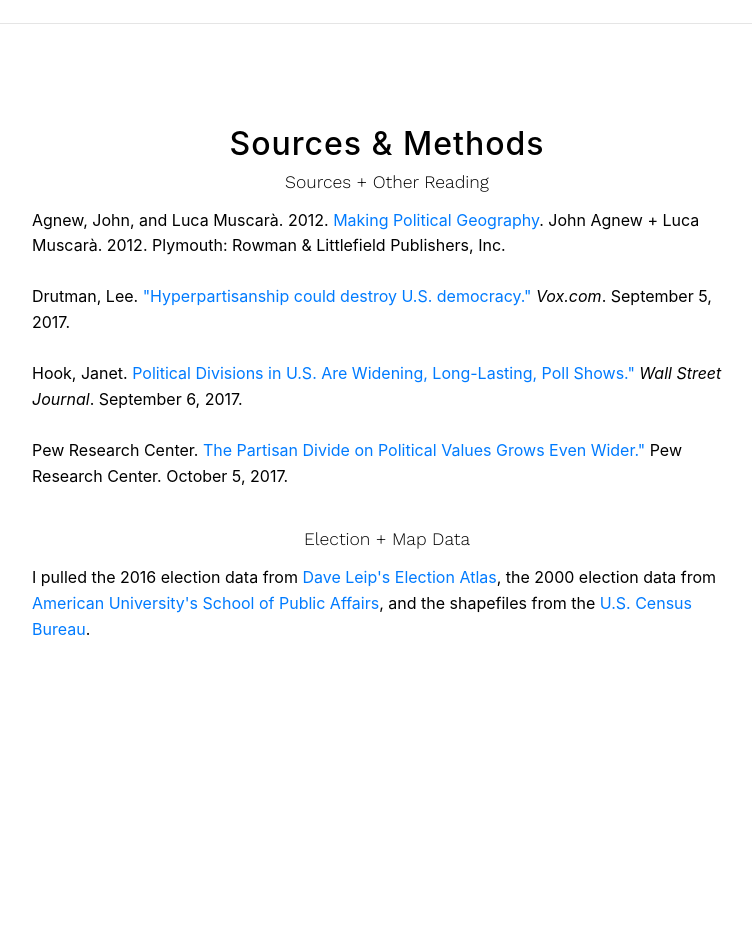
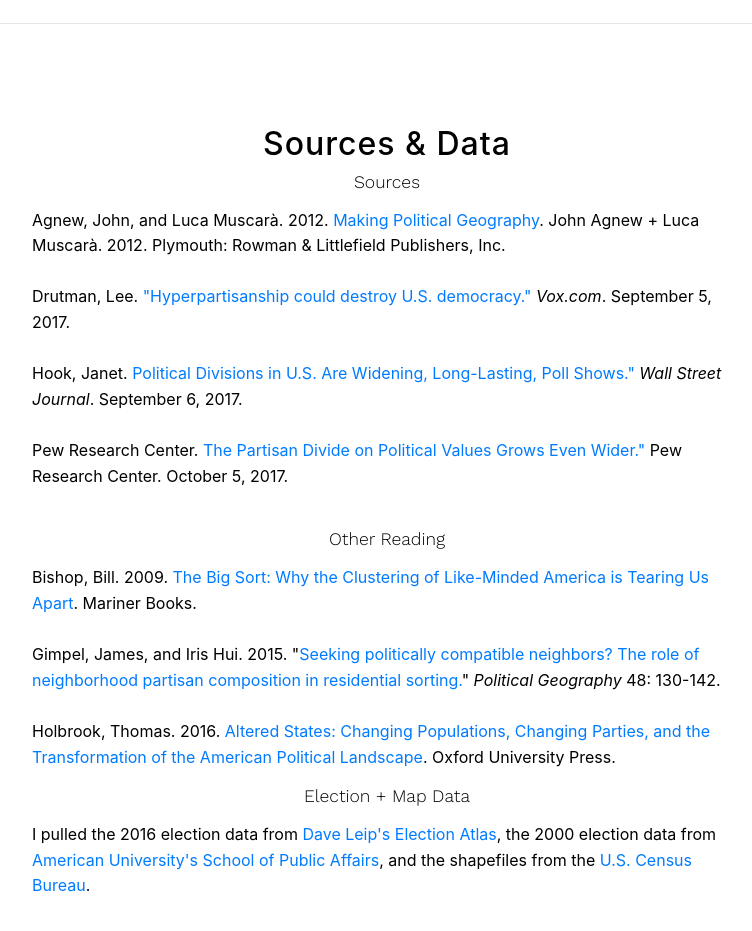
Before and after one commit to kt-prry/nc-polarization, a website with bundled scripts: page index.html in a window 1280 px wide. Shown: the part 3340-4271 px from the top of the page, without its empty margins (253-1005 px from the left). Built offline with nearby package versions, Linux system fonts and the light colour scheme.

Commit message:
Add additional reading to the sources section

```diff
--- a/index.html
+++ b/index.html
@@ -542,15 +542,23 @@
       <div class="container">
         <div class="col-lg-8 mx-auto">
 
-          <h2 style="margin-top: -3.6em">Sources & Methods</h2>
+          <h2 style="margin-top: -3.6em">Sources & Data</h2>
 
-          <h6 style="font-family: Work Sans, Helvetica; font-size: 1.1em; font-weight: 300; margin-top: 0px; margin-bottom: 15px; letter-spacing: 0px">Sources + Other Reading</h6>
+          <h6 style="font-family: Work Sans, Helvetica; font-size: 1.1em; font-weight: 300; margin-top: 0px; margin-bottom: 15px; letter-spacing: 0px">Sources</h6>
 
-          		<p style="text-align: left; font-size: 1em; padding-bottom: -.5em">Agnew, John, and Luca Muscarà. 2012. <a href="https://www.amazon.com/Making-Political-Geography-John-Agnew/dp/1442212306" target="_blank">Making Political Geography</a>. John Agnew + Luca Muscarà. 2012. Plymouth: Rowman & Littlefield Publishers, Inc.<br><br>
-				Drutman, Lee. <a href="https://www.vox.com/the-big-idea/2017/9/5/16227700/hyperpartisanship-identity-american-democracy-problems-solutions-doom-loop." target="_blank">"Hyperpartisanship could destroy U.S. democracy."</a> <em>Vox.com</em>. September 5, 2017.
-				<br><br>Hook, Janet. <a href="https://www.wsj.com/articles/political-divisions-in-u-s-are-widening-long-lasting-poll-shows-1504670461" target="_blank">Political Divisions in U.S. Are Widening, Long-Lasting, Poll Shows."</a> <em>Wall Street Journal</em>. September 6, 2017.
-				<br><br>Pew Research Center. <a href="http://www.people-press.org/2017/10/05/the-partisan-divide-on-political-values-grows-even-wider/" target="_blank">The Partisan Divide on Political Values Grows Even Wider."</a> Pew Research Center. October 5, 2017.
-				</p><br>
+          		<p style="text-align: left; font-size: 1em; padding-bottom: -.5em">
+                Agnew, John, and Luca Muscarà. 2012. <a href="https://www.amazon.com/Making-Political-Geography-John-Agnew/dp/1442212306" target="_blank">Making Political Geography</a>. John Agnew + Luca Muscarà. 2012. Plymouth: Rowman & Littlefield Publishers, Inc.<br><br>
+        				Drutman, Lee. <a href="https://www.vox.com/the-big-idea/2017/9/5/16227700/hyperpartisanship-identity-american-democracy-problems-solutions-doom-loop." target="_blank">"Hyperpartisanship could destroy U.S. democracy."</a> <em>Vox.com</em>. September 5, 2017.
+        				<br><br>Hook, Janet. <a href="https://www.wsj.com/articles/political-divisions-in-u-s-are-widening-long-lasting-poll-shows-1504670461" target="_blank">Political Divisions in U.S. Are Widening, Long-Lasting, Poll Shows."</a> <em>Wall Street Journal</em>. September 6, 2017.
+        				<br><br>Pew Research Center. <a href="http://www.people-press.org/2017/10/05/the-partisan-divide-on-political-values-grows-even-wider/" target="_blank">The Partisan Divide on Political Values Grows Even Wider."</a> Pew Research Center. October 5, 2017.
+      				</p><br>
+
+          <h6 style="font-family: Work Sans, Helvetica; font-size: 1.1em; font-weight: 300; margin-top: 0px; margin-bottom: 15px; letter-spacing: 0px">Other Reading</h6>
+
+              <p style="text-align: left; font-size: 1em; padding-bottom: -.5em">
+                Bishop, Bill. 2009. <a href="https://www.amazon.com/Big-Sort-Clustering-Like-Minded-America/dp/0547237723" target="_blank">The Big Sort: Why the Clustering of Like-Minded America is Tearing Us Apart</a>. Mariner Books.<br><br>
+                Gimpel, James, and Iris Hui. 2015. "<a href="https://www.sciencedirect.com/science/article/pii/S0962629815000049" target="_blank">Seeking politically compatible neighbors? The role of neighborhood partisan composition in residential sorting.</a>" <em>Political Geography</em> 48: 130-142.<br><br>
+                Holbrook, Thomas. 2016. <a href="https://www.amazon.com/Altered-States-Populations-Transformation-Political/dp/0190269138/ref=sr_1_1?s=books&ie=UTF8&qid=1527109967&sr=1-1&keywords=altered+states+holbrook" target="_blank">Altered States: Changing Populations, Changing Parties, and the Transformation of the American Political Landscape</a>. Oxford University Press.
 
           <h6 style="font-family: Work Sans, Helvetica; font-size: 1.1em; font-weight: 300; margin-top: 0px; margin-bottom: 15px; letter-spacing: 0px">Election + Map Data</h6>
 
```
